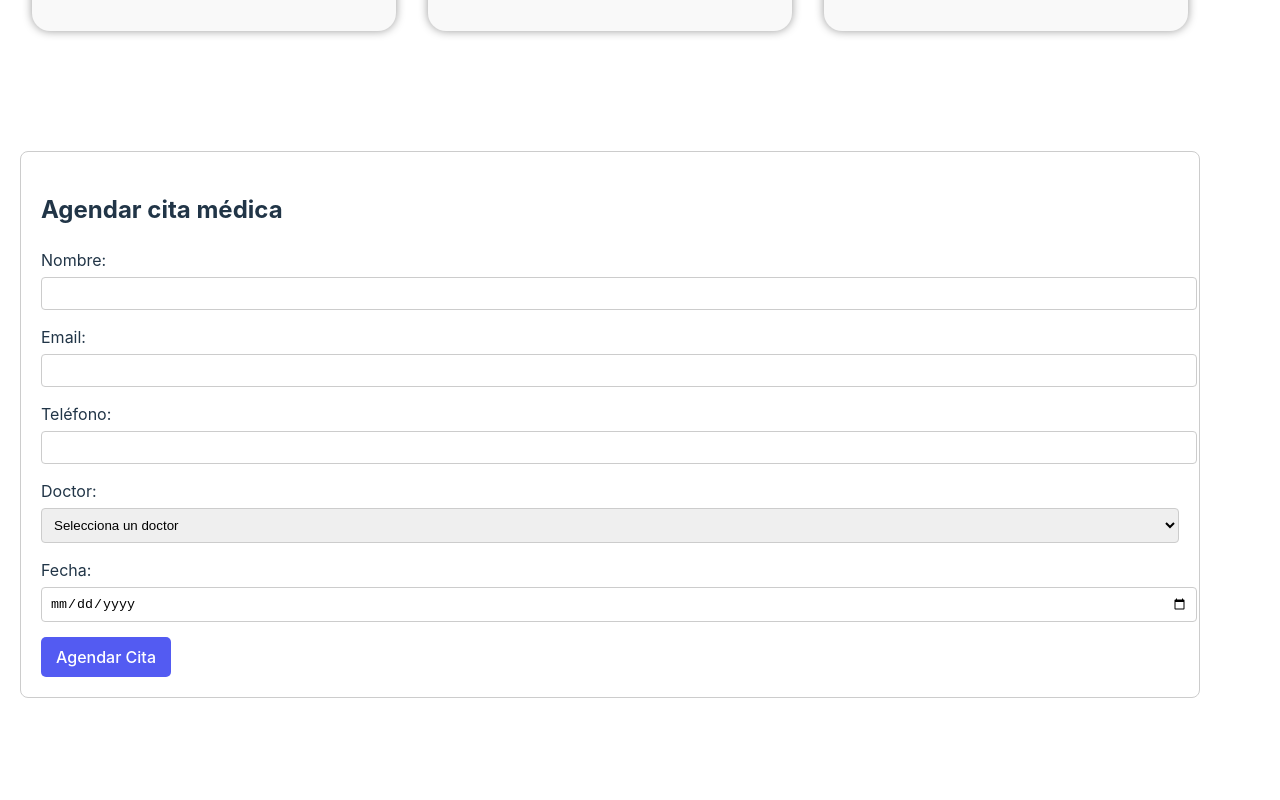
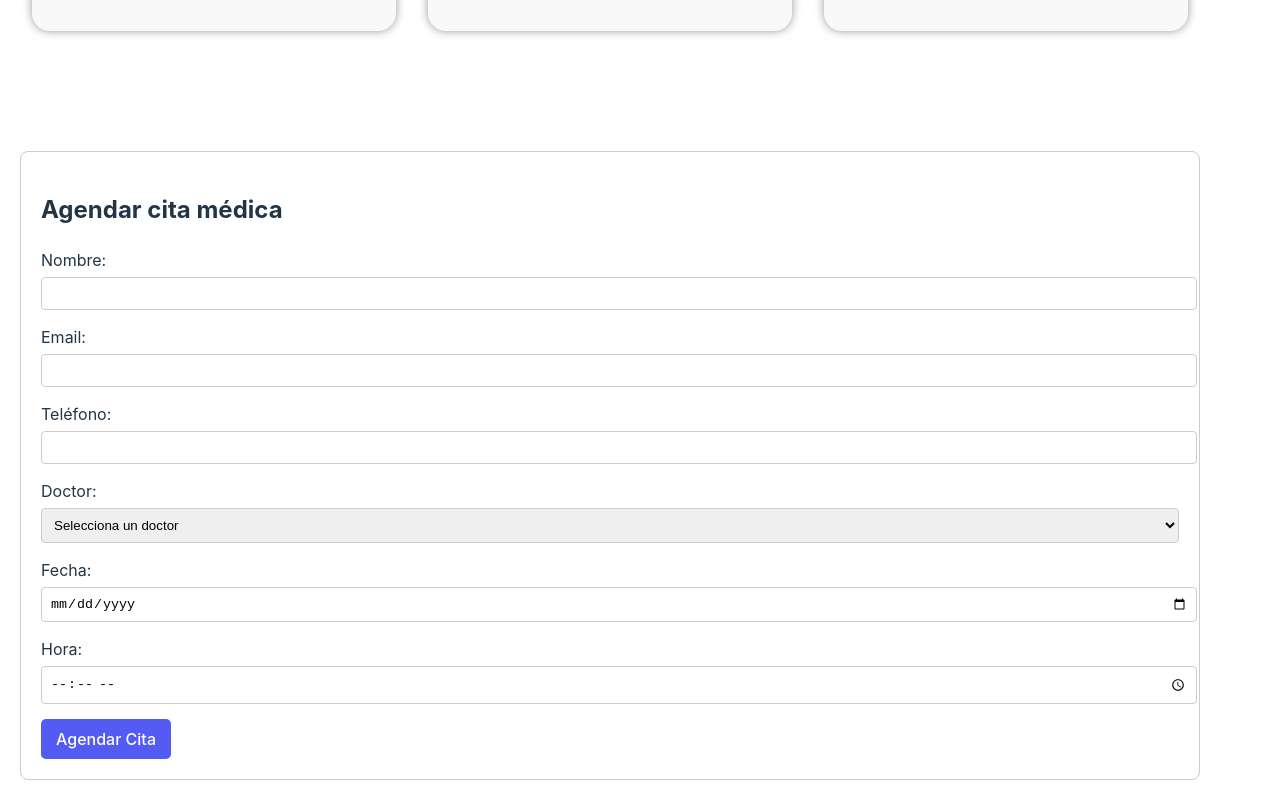
Before and after one commit to camilauxui/Componentes_Basicos_ReactJS, a React (Vite) app: page / in a window 1280 px wide. Shown: the part 1260-2060 px from the top of the page. Before the commit the page ends 1978 px from the top, so only its background shows below. Built offline with nearby package versions, Linux system fonts and the light colour scheme.

Commit message:
Se corrige Formulario con Manejo de Estado

```diff
--- a/src/components/AppointmentForm.jsx
+++ b/src/components/AppointmentForm.jsx
@@ -8,7 +8,10 @@ const AppointmentForm = () => {
         phone: '',
         doctor: '',
         date: '',
+        time: '',
     });
+
+    const [confirmationMessage, setConfirmationMessage] = useState(''); // Estado para el mensaje de confirmación
 
     const handleChange = (e) => {
         const { name, value } = e.target;
@@ -17,8 +20,12 @@ const AppointmentForm = () => {
 
     const handleSubmit = (e) => {
         e.preventDefault();
-        // acà se puede configurar el envío del formulario
         console.log('Cita agendada:', formData);
+
+        // Mensaje de confirmación
+        const message = `Nombre del paciente: ${formData.name}. Usted tiene cita con ${formData.doctor} el día ${formData.date} a las ${formData.time}.`;
+        setConfirmationMessage(message);
+
         // Resetear el formulario
         setFormData({
             name: '',
@@ -26,6 +33,7 @@ const AppointmentForm = () => {
             phone: '',
             doctor: '',
             date: '',
+            time: '',
         });
     };
 
@@ -97,8 +105,28 @@ const AppointmentForm = () => {
                     />
                 </div>
 
+                <div>
+                    <label htmlFor="time">Hora:</label>
+                    <input
+                        type="time"
+                        id="time"
+                        name="time"
+                        value={formData.time}
+                        onChange={handleChange}
+                        required
+                    />
+                </div>
+
                 <button type="submit">Agendar Cita</button>
             </form>
+
+            {/* Mostrar mensaje de confirmación */}
+            {confirmationMessage && (
+                <div className="confirmation-message">
+                    <h3>Su hora médica ha sido agendada correctamente</h3>
+                    <p>{confirmationMessage}</p>
+                </div>
+            )}
         </section>
     );
 };
```
